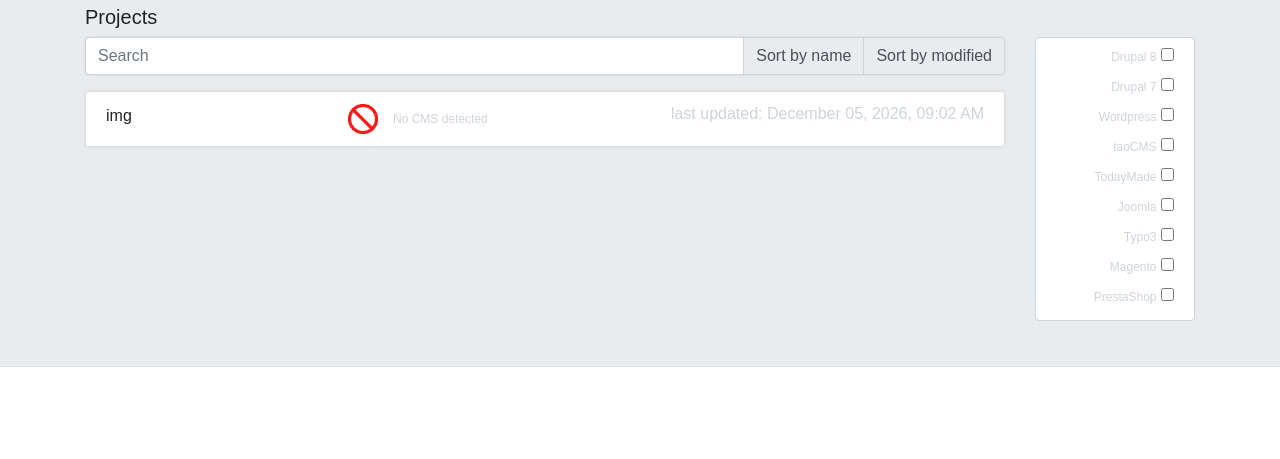
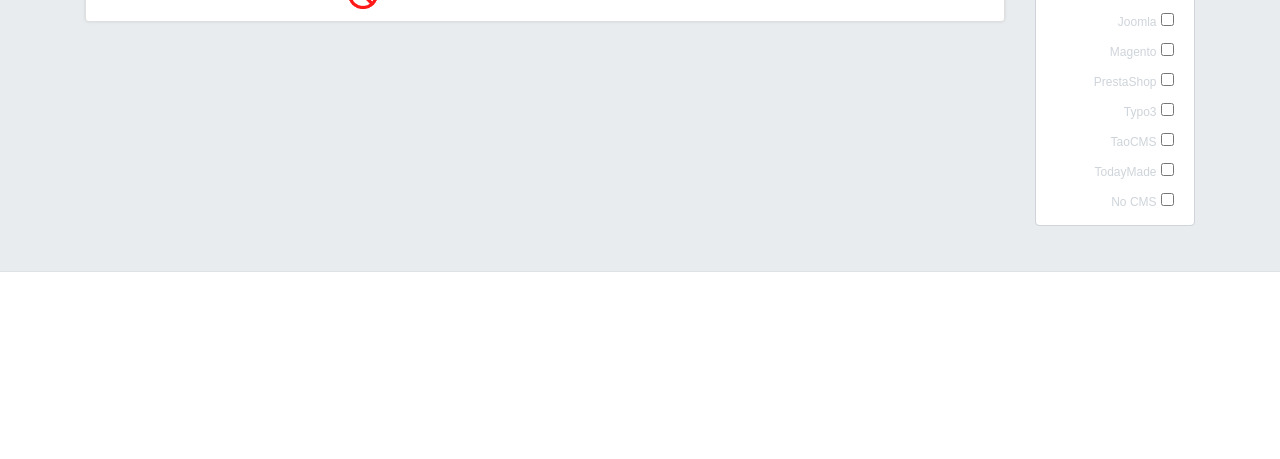
Before and after one commit to benjyring/localhost-list, a PHP site: page / in a window 1280 px wide. Shown: the part 543-1002 px from the top of the page. After the commit the page ends 815 px from the top, so only its background shows below. Run offline with PHP 8.4, Linux system fonts and the light colour scheme; data that the repository does not hold is empty; some libraries are stand-ins or nearby versions.

Commit message:
Cleaner CMS sorting code

```diff
--- a/index.php
+++ b/index.php
@@ -1,5 +1,27 @@
 <?php
 $title = 'Localhost';
+$file_checks = array(
+	'/drush' => 'd8',
+	'/INSTALL.pgsql.txt' => 'd7',
+	'/wp-config.php' => 'wp',
+	'/robots.txt.dist' => 'joomla',
+	'/app/i18n/Magento' => 'magento',
+	'/src/PrestaShopBundle' => 'prestashop',
+	'/typo3' => 'typo3',
+	'/theme.json' => 'tao',
+	'/connector.php' => 'todaymade',
+);
+$cms_array = array(
+	'd8' => 'Drupal 8',
+	'd7' => 'Drupal 7',
+	'wp' => 'Wordpress',
+	'joomla' => 'Joomla',
+	'magento' => 'Magento',
+	'prestashop' => 'PrestaShop',
+	'typo3' => 'Typo3',
+	'tao' => 'TaoCMS',
+	'todaymade' => 'TodayMade',
+);
 ?>
 
 <!DOCTYPE html>
@@ -100,9 +97,9 @@ $title = 'Localhost';
 											}
 										}
 
-										if (file_exists($folder . '/.git')){
-											$repo = "git";
-										}
+										// if (file_exists($folder . '/.git')){
+										// 	$repo = "git";
+										// }
 									?>
 
 									<li class="list-group-item">
@@ -111,11 +108,11 @@ $title = 'Localhost';
 												<a class="name" href="./<?php echo $folder; ?>"><?php echo $folder; ?></a>
 											</div>
 											<div class="col-sm-3">
-												<span class="cms <?php echo $CMS; ?>"><?php echo $CMS_name; ?></span>
+												<span class="cms <?php echo $CMS; ?>"></span>
 												<!-- <span class="repo <?php //echo $repo; ?>"><?php //echo $repo; ?></span> -->
 											</div>
 											<div class="col-sm-6">
-												<h6 class="float-right modified"><?php echo "last updated: " . date('F d, Y, h:i A', filemtime($folder)); ?></h6>
+												<h6 class="small float-right modified"><?php echo "last updated: " . date('F d, Y, h:i A', filemtime($folder)); ?></h6>
 											</div>
 										</div>
 									</li>
@@ -129,41 +126,19 @@ $title = 'Localhost';
 						<div class="col-sm-2">
 							<div class="input-group sort-group">
 								<div class="form-control">
+
+									<?php foreach ($file_checks as $key => $val) : ?>
+										<div class="sort-by">
+											<label for="<?php echo $val; ?>">
+												<?php echo $cms_array[$val]; ?>
+											</label>
+											<input type="checkbox" name="checkbox" id="<?php echo $val; ?>" value="<?php echo $val; ?>">
+										</div>
+									<?php endforeach; ?>
+
 									<div class="sort-by">
-										<label for="d8">Drupal 8</label>
-										<input type="checkbox" name="checkbox" id="d8" value="d8">
-									</div>
-									<div class="sort-by">
-										<label for="d7">Drupal 7</label>
-										<input type="checkbox" name="checkbox" id="d7" value="d7">
-									</div>
-									<div class="sort-by">
-										<label for="wp">Wordpress</label>
-										<input type="checkbox" name="checkbox" id="wp" value="wp">
-									</div>
-									<div class="sort-by">
-										<label for="tao">taoCMS</label>
-										<input type="checkbox" name="checkbox" id="tao" value="tao">
-									</div>
-									<div class="sort-by">
-										<label for="todaymade">TodayMade</label>
-										<input type="checkbox" name="checkbox" id="todaymade" value="todaymade">
-									</div>
-									<div class="sort-by">
-										<label for="joomla">Joomla</label>
-										<input type="checkbox" name="checkbox" id="joomla" value="joomla">
-									</div>
-									<div class="sort-by">
-										<label for="typo3">Typo3</label>
-										<input type="checkbox" name="checkbox" id="typo3" value="typo3">
-									</div>
-									<div class="sort-by">
-										<label for="magento">Magento</label>
-										<input type="checkbox" name="checkbox" id="magento" value="magento">
-									</div>
-									<div class="sort-by">
-										<label for="prestashop">PrestaShop</label>
-										<input type="checkbox" name="checkbox" id="prestashop" value="prestashop">
+										<label for="none">No CMS</label>
+										<input type="checkbox" name="checkbox" id="none" value="none">
 									</div>
 								</div>
 							</div>
```
Also changed, not shown: other parts of index.php (+4 -29 lines).
